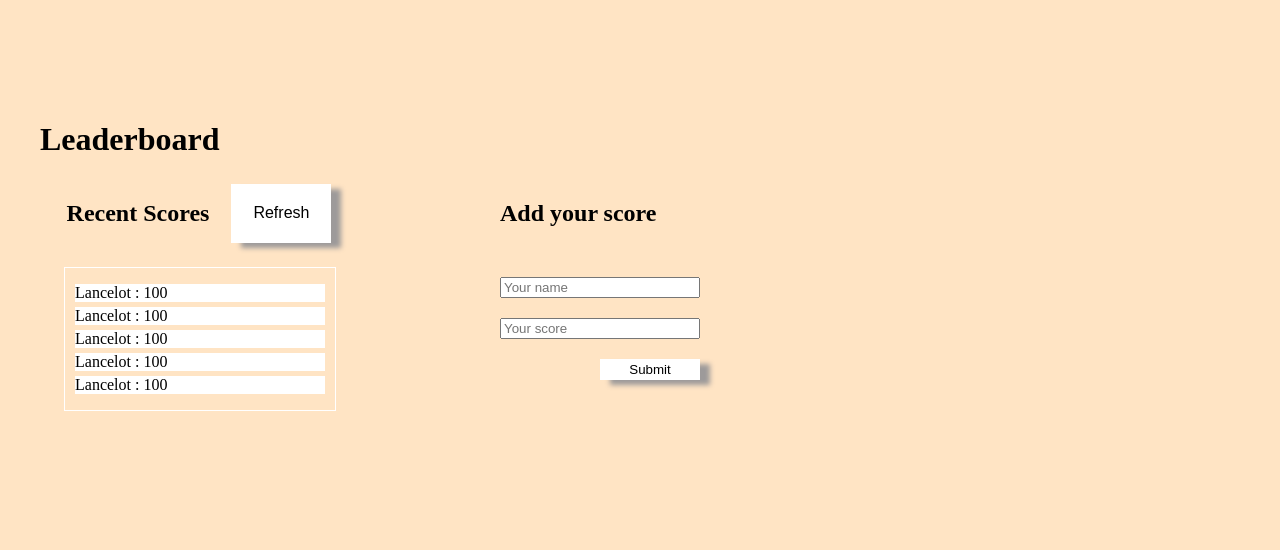
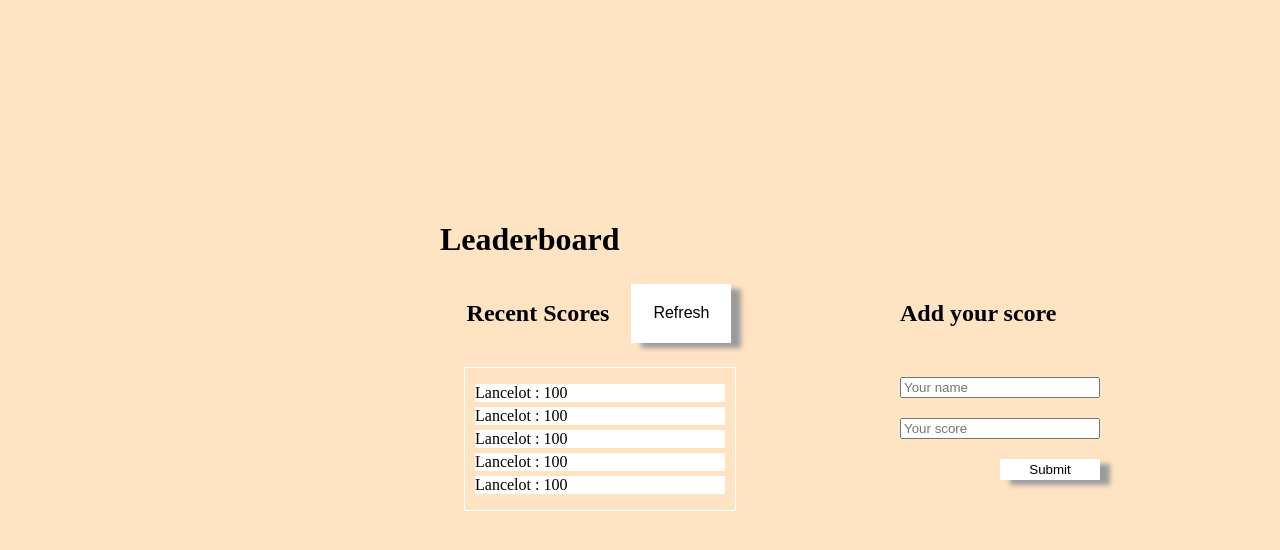
Before and after one commit to Lancelot-SO/Leaderboard_project, a website built with webpack: page src/index.html in a window 1280 px wide. Built offline with nearby package versions, Linux system fonts and the light colour scheme.

Commit message:
fixed errors

```diff
--- a/src/style.css
+++ b/src/style.css
@@ -2,6 +2,8 @@ body {
   background-color: bisque;
   margin: 0;
   padding: 0;
+  padding-left: 400px;
+  padding-top: 100px;
 }
 
 header {
```
Also changed, not shown: README.md.
